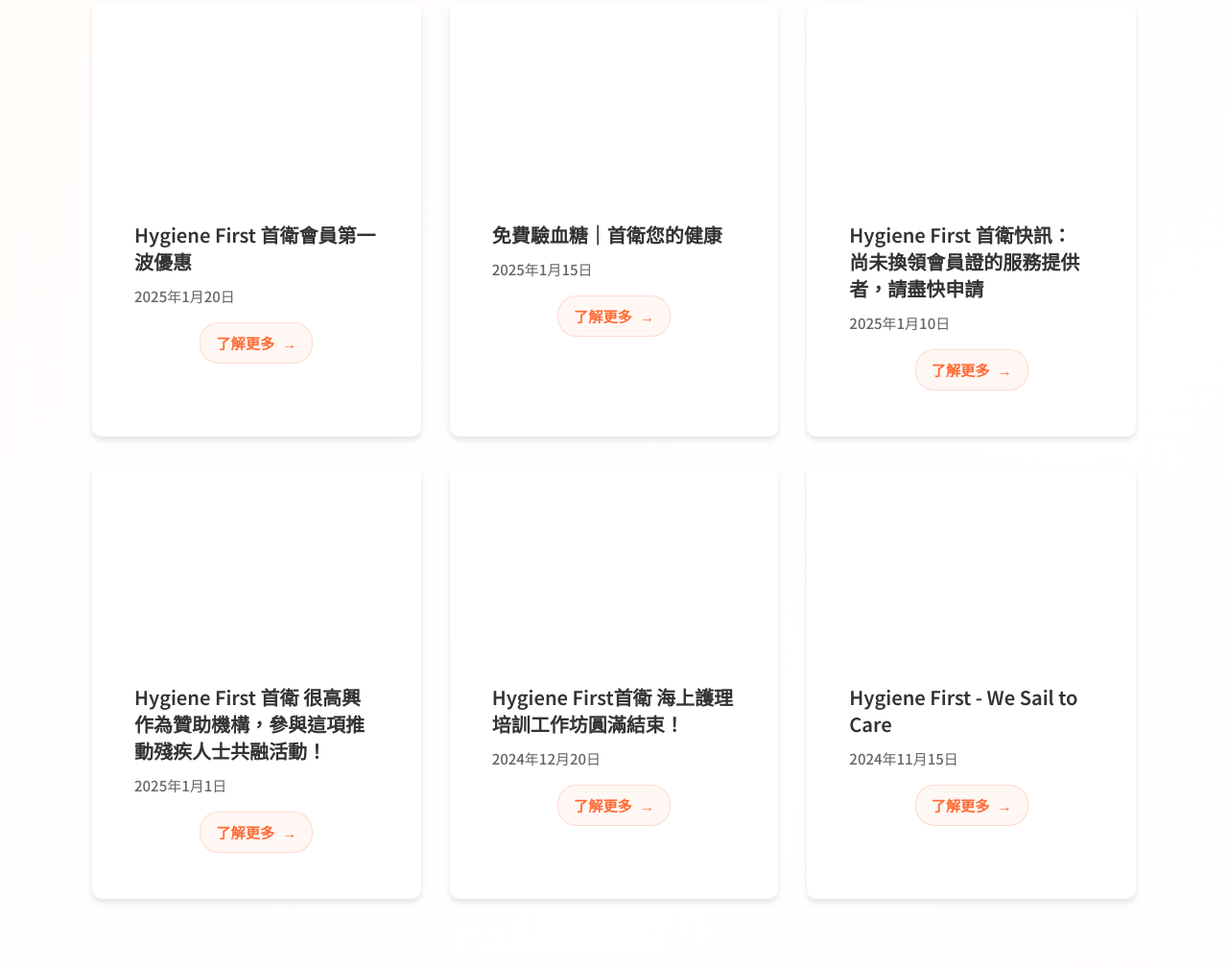
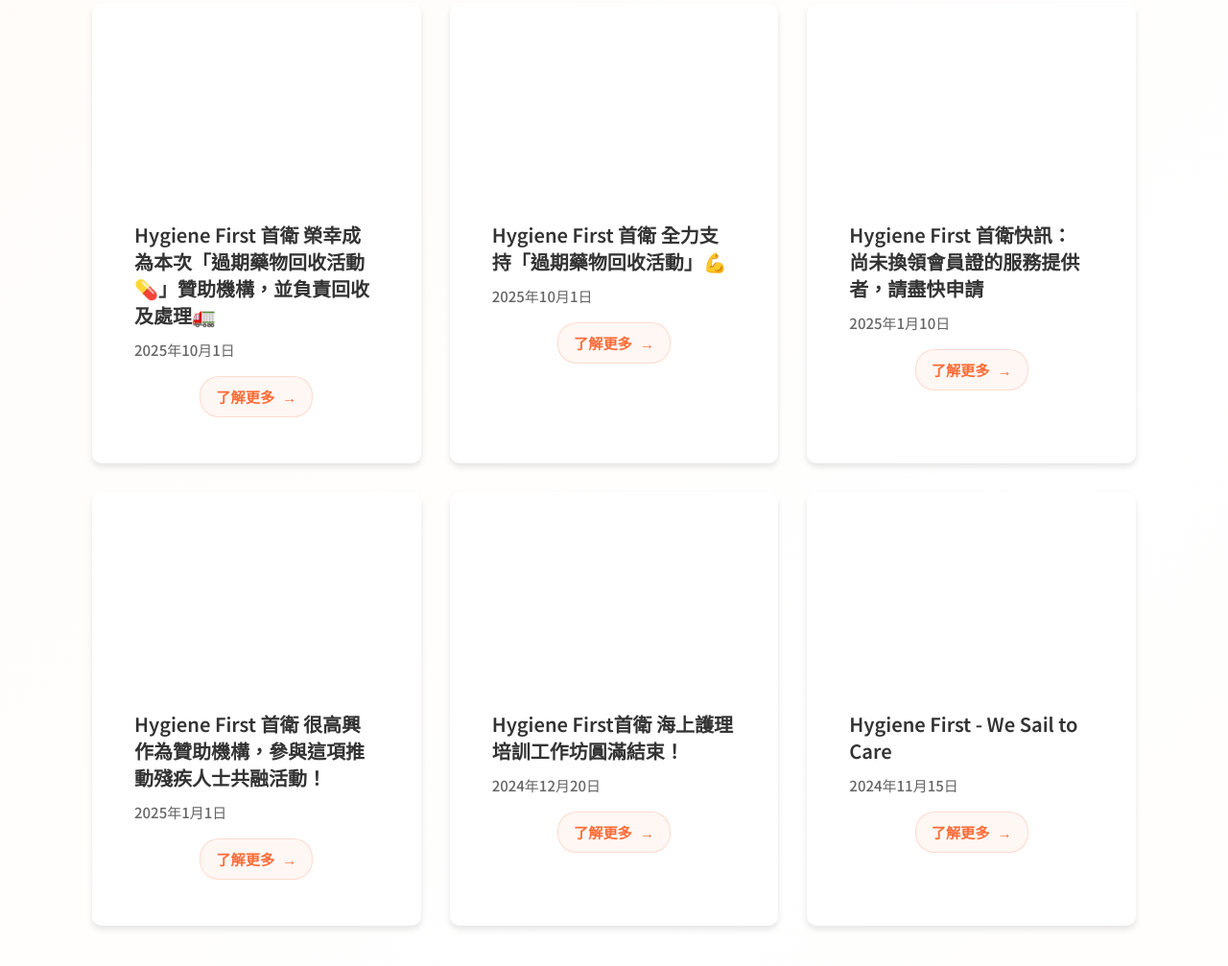
Before and after one commit to GoldCityStudio/hygienefirst_tvp, a website: page news.html in a window 1280 px wide. Shown: the part 1414-2421 px from the top of the page at 96% size. Drawn offline with Linux system fonts and the light colour scheme.

Commit message:
Update news posts with expired drug recycling activity content - Updated Post 1 and Post 2 with new titles and content - Set date to October 1, 2025 for both posts - Updated news.html, news-detail-1.html, and news-detail-2.html

```diff
--- a/news.html
+++ b/news.html
@@ -298,11 +298,11 @@
                     <!-- Blog 1 -->
                     <article class="news-card animate-on-scroll" data-category="company">
                         <div class="news-image">
-                            <img src="images/news/WhatsApp Image 2025-10-01 at 7.49.14 PM.jpeg" alt="Hygiene First 首衛會員第一波優惠" loading="lazy">
+                            <img src="images/news/WhatsApp Image 2025-10-01 at 7.49.14 PM.jpeg" alt="Hygiene First 首衛 榮幸成為本次「過期藥物回收活動💊」贊助機構" loading="lazy">
                         </div>
                         <div class="news-content">
-                            <h3>Hygiene First 首衛會員第一波優惠</h3>
-                            <p class="news-date">2025年1月20日</p>
+                            <h3>Hygiene First 首衛 榮幸成為本次「過期藥物回收活動💊」贊助機構，並負責回收及處理🚛</h3>
+                            <p class="news-date">2025年10月1日</p>
                             <a href="news-detail-1.html" class="read-more">了解更多</a>
                         </div>
                     </article>
@@ -310,11 +310,11 @@
                     <!-- Blog 2 -->
                     <article class="news-card animate-on-scroll" data-category="services">
                         <div class="news-image">
-                            <img src="images/news/WhatsApp Image 2025-10-01 at 7.49.14 PM (1).jpeg" alt="免費驗血糖 首衛您的健康" loading="lazy">
+                            <img src="images/news/WhatsApp Image 2025-10-01 at 7.49.14 PM (1).jpeg" alt="Hygiene First 首衛 全力支持「過期藥物回收活動」💪" loading="lazy">
                         </div>
                         <div class="news-content">
-                            <h3>免費驗血糖｜首衛您的健康</h3>
-                            <p class="news-date">2025年1月15日</p>
+                            <h3>Hygiene First 首衛 全力支持「過期藥物回收活動」💪</h3>
+                            <p class="news-date">2025年10月1日</p>
                             <a href="news-detail-2.html" class="read-more">了解更多</a>
                         </div>
                     </article>
```
Also changed, not shown: news-detail-1.html (+4 -4 lines), news-detail-2.html (+5 -3 lines).
